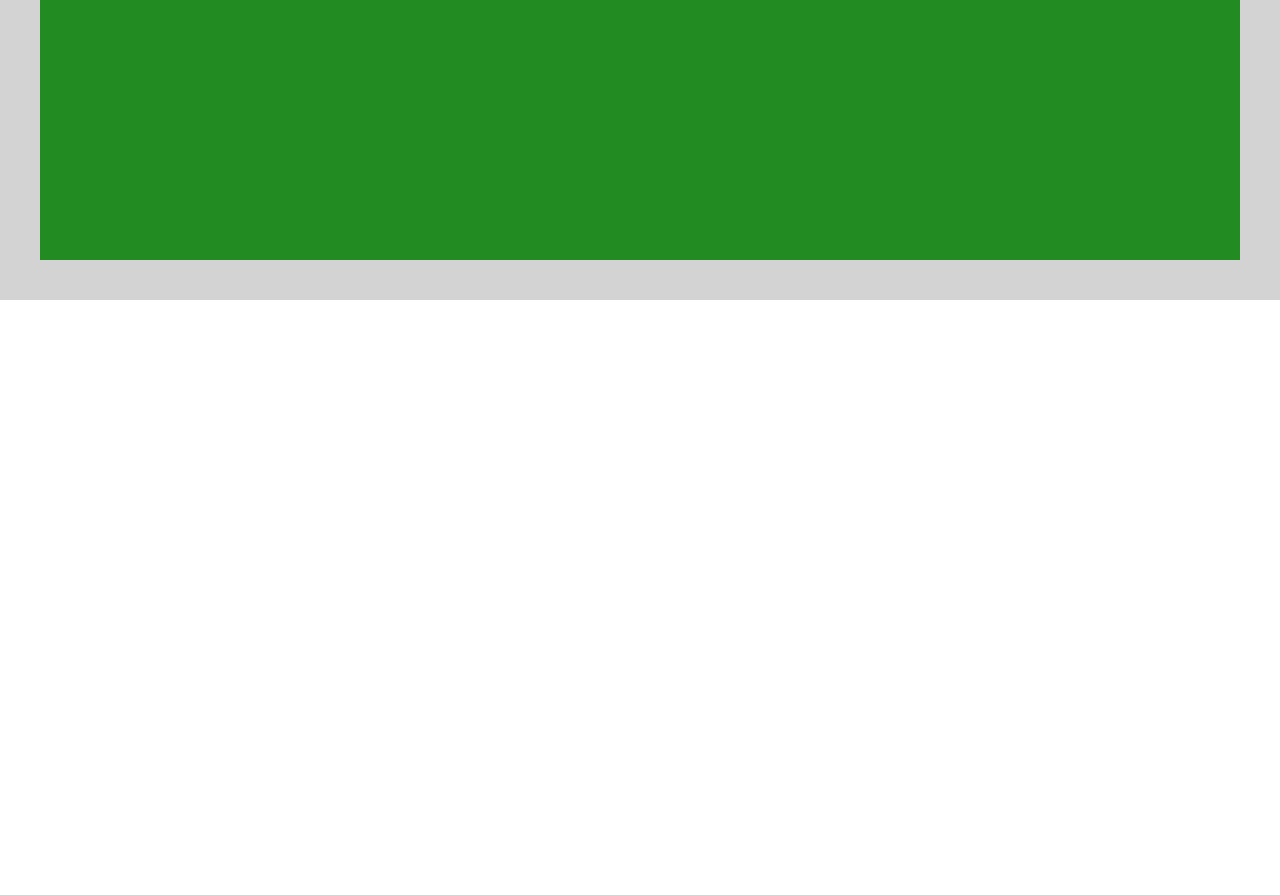
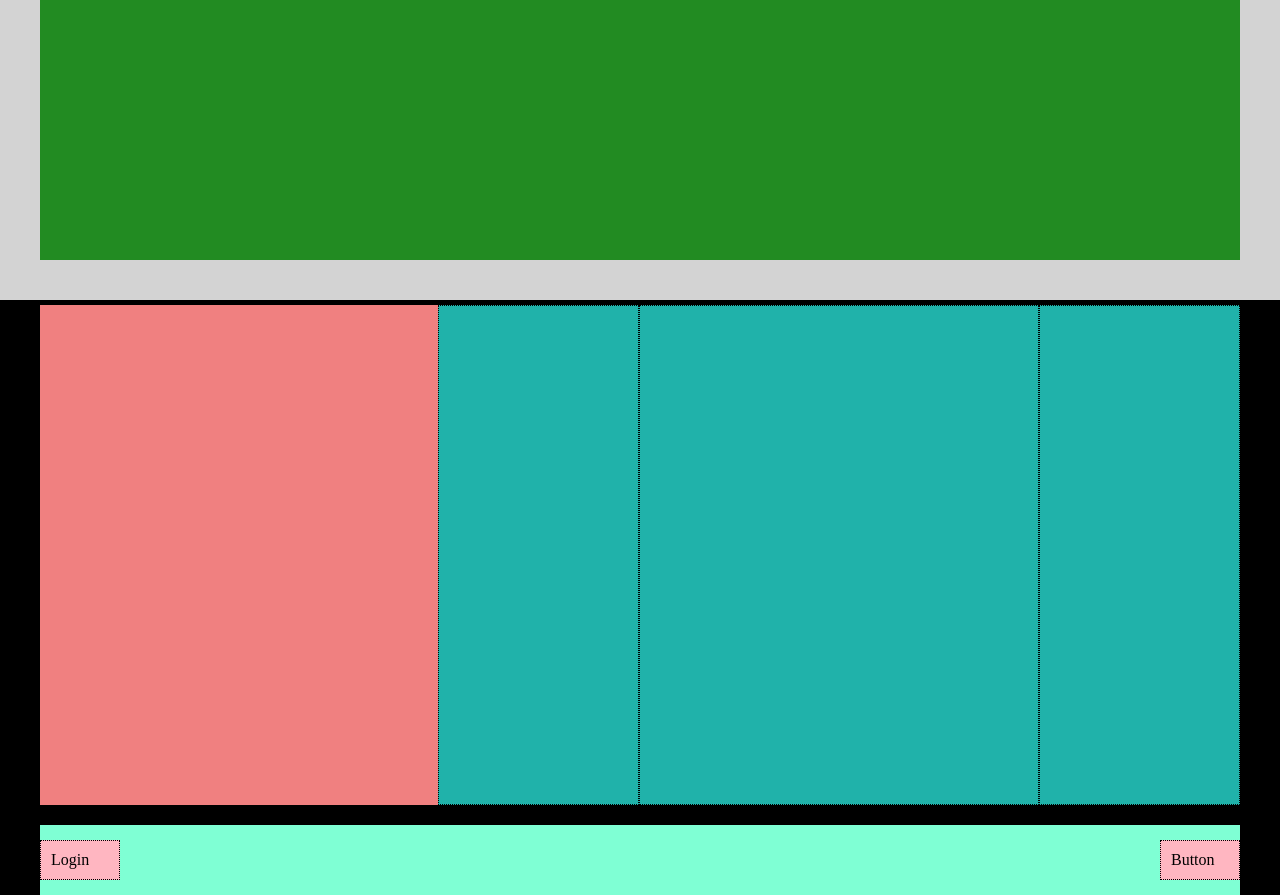
Before and after one commit to Seme87/htmlcss-struttura-discord, a plain HTML site: page index.html in a window 1280 px wide. Shown: the part 2534-3429 px from the top of the page. Before the commit the page ends 2834 px from the top, so only its background shows below. Drawn offline with Linux system fonts and the light colour scheme.

Commit message:
add sez footer

```diff
--- a/css/style.css
+++ b/css/style.css
@@ -4,18 +4,17 @@
     padding: 0;
     box-sizing: border-box;
 }
+/* -----/ RESET--------*/
+
+
 
 /* -----DEBUG--------*/
 .debug .top{
    background-color: #add8e6;
-   /* height: 50px; */
-
 }
 
 .debug .low{
     background-color:#00008b;
-    /* height: 50px; */
-
 }
 
 .debug .header-top{
@@ -57,13 +56,48 @@
 }
 
 
+.debug footer{
+    background-color: black;
+}
+
+
+.debug .footer-col1{
+    height: 500px;
+    background-color:#f08080 ;
+}
+
+
+.debug .footer-col2, .footer-col3, .footer-col4{
+height: 500px;
+background-color:#20b2aa;
+border: 1px dotted black;
+}
+
+
+
+.debug .footer-row2{
+    background-color:#7fffd4 ;
+    height: 70px;
+}
+
+
+
+.debug .element{
+    background-color:#ffb6c1 ;
+    height: 40px;
+    width: 80px;
+    border: 1px dotted black;
+}
+/* -----/DEBUG--------*/
+
+
 
 /* -----COMMON--------*/
 .container{
     max-width: 1200px;
     margin: auto;
 }
-
+/* -----/ COMMON--------*/
 
 
 
@@ -89,11 +123,12 @@
     display: flex;
 
 }
+/* -----/ HEADER--------*/
+
 
 
 
 /* -----MAIN--------*/
-
 section{
     padding: 40px 0;
 }
@@ -108,7 +143,40 @@ section{
 .col-small{
     width: 40%;
 }
+/* -----/ MAIN--------*/
+
 
 
 
 /* -----FOOTER--------*/
+footer{
+    padding-top: 5px;
+}
+
+.footer-row{
+    display: flex;
+}
+
+.col{
+    /* width: 25%; */
+}
+
+.footer-col1, .footer-col3{
+    flex-grow: 2;
+}
+
+.footer-col2, .footer-col4{
+    flex-grow: 1;
+}
+
+.footer-row2{
+    display: flex;
+    justify-content: space-between;
+    align-items: center;
+    margin-top: 20px;
+}
+
+.element{
+    padding: 10px 10px;
+}
+/* -----/FOOTER--------*/
--- a/index.html
+++ b/index.html
@@ -83,7 +83,29 @@
 
    <footer>
 
+    <!-- sezione footer colonne -->
+    <div class="container">
+        <div class="footer-row">
+            <div class="col footer-col1"></div>
+            <div class="col footer-col2"></div>
+            <div class="col footer-col3"></div>
+            <div class="col footer-col4"></div>
+        </div>
+    </div>
+    <!-- /sezione footer colonne -->
+
+
+    <!-- sezione footer riga con button -->
+    <div class="container">
+        <div class="footer-row2">
+           <div class="element">Login</div>
+           <div class="element">Button</div>
+        </div>
+    </div>
+    <!-- /sezione footer riga con button -->
 
    </footer>
+
+
 </body>
 </html>
```
